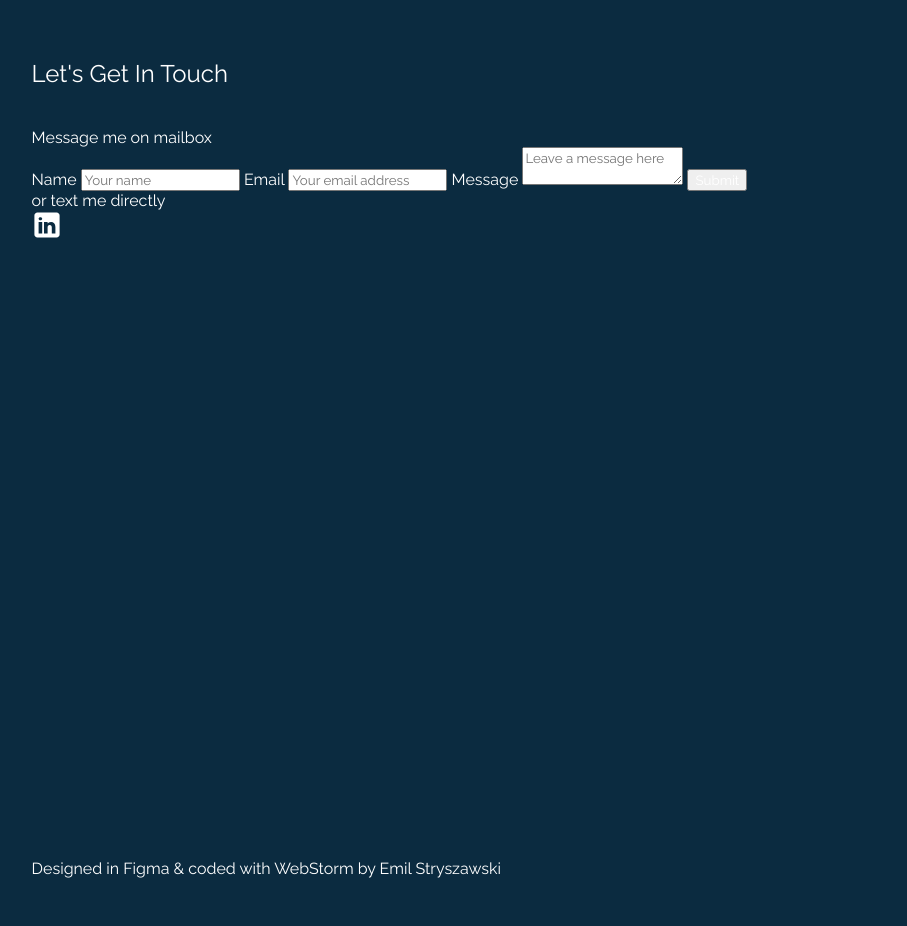
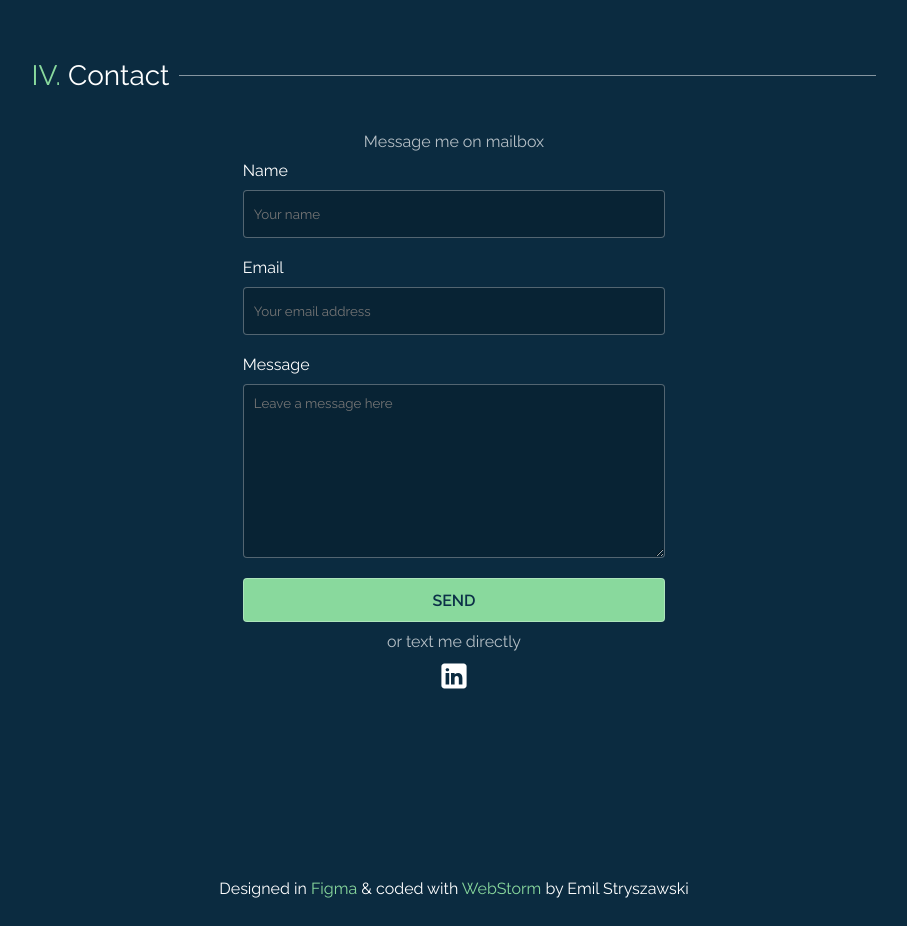
Before and after one commit to emstryszawski/est-portfolio, a website built with webpack: page index.html in a window 1280 px wide. Shown: the part 4080-5006 px from the top of the page, without its empty margins (224-1131 px from the left). Before the commit the page ends 4966 px from the top, so only its background shows below. Built offline with nearby package versions, Linux system fonts and the light colour scheme.

Commit message:
contact section

```diff
--- a/css/style.css
+++ b/css/style.css
@@ -443,6 +443,59 @@ article#resume h2 {
     justify-content: space-between;
 }
 
+.contact-form form {
+    width: 50%;
+}
+
+.contact-form input, textarea {
+    background-color: #082334;
+    margin: 10px 0 10px 0;
+    min-height: 44px;
+    border: 1px solid rgba(255, 255, 255, .3);
+    border-radius: 4px;
+    padding-inline: 0 0;
+}
+
+.contact-form input[type='text'], .contact-form input[type='email'], .contact-form textarea {
+    padding-left: 10px;
+}
+
+.contact-form textarea {
+    padding-top: 10px;
+}
+
+.contact-form input:focus, textarea:focus {
+    border: 1px solid #89D99D;
+    transition: 0.5s;
+    outline: none;
+}
+
+.contact-form textarea {
+    height: 20vh;
+}
+
+.contact-form label {
+    margin: 10px 0 0 0;
+}
+
+.contact-form input[type='submit'] {
+    background-color: #89D99D;
+    color: #0C3048;
+    font-size: 16px;
+    font-weight: 600;
+    transition: all .2s ease-in-out;
+}
+
+.contact-form input[type='submit']:hover {
+    transform: scale(0.95);
+    background-color: #082334;
+    color: #89D99D;
+    cursor: pointer;
+}
+
+#contact span {
+    color: rgba(255, 255, 255, 0.7);
+}
 
 
 /*
--- a/index.html
+++ b/index.html
@@ -36,7 +36,7 @@
                 <li><a href="#about">ABOUT</a></li>
                 <li><a href="#experience">EXPERIENCE</a></li>
                 <li><a href="#projects">PROJECTS</a></li>
-                <li><a href="">CONTACT</a></li>
+                <li><a href="#contact">CONTACT</a></li>
             </ul>
         </nav>
         <button class="resume-button">RESUME</button>
@@ -234,30 +234,34 @@
         </section>
 
         <section id="contact">
-            <header>
-                <h2>Let's Get In Touch</h2>
-                <div></div>
+            <header class="flex-row center">
+                <h3><strong class="accent">IV.</strong> Contact</h3>
+                <div class="horizontal"></div>
             </header>
-            <span>Message me on mailbox</span>
-            <form>
+            <div class="flex stretched center contact-form">
+                <span class="accent">Message me on mailbox</span>
+                <form class="flex stretched contact-form">
                     <label for="nameInput">Name</label>
-                <input id="nameInput" name="contact" type="text" placeholder="Your name">
+                    <input id="nameInput" name="contact" type="text" placeholder="Your name" required>
 
                     <label for="emailInput">Email</label>
-                <input id="emailInput" name="contact" type="email" placeholder="Your email address">
+                    <input id="emailInput" name="contact" type="email" placeholder="Your email address" required>
 
                     <label for="messageInput">Message</label>
-                <textarea id="messageInput" placeholder="Leave a message here"></textarea>
-                <input type="submit">
+                    <textarea id="messageInput" placeholder="Leave a message here" required minlength="1"
+                              maxlength="2000"></textarea>
+                    <input type="submit" value="SEND">
                 </form>
                 <span>or text me directly</span>
-            <div>
+                <a class="m-1" href="https://www.linkedin.com/in/emil-stryszawski/" target="_blank">
                     <img src="/img/linkedin-icon.svg" alt="LinkedIn icon">
+                </a>
             </div>
         </section>
 
-        <footer>
-            <span>Designed in <strong>Figma</strong> & coded with <strong>WebStorm</strong> by Emil Stryszawski</span>
+        <footer class="flex center p-tb-1">
+            <span>Designed in <strong class="accent">Figma</strong> & coded with <strong
+                    class="accent">WebStorm</strong> by Emil Stryszawski</span>
         </footer>
     </main>
     <div></div>
```
Lines whose indentation alone changed are shown as unchanged.
